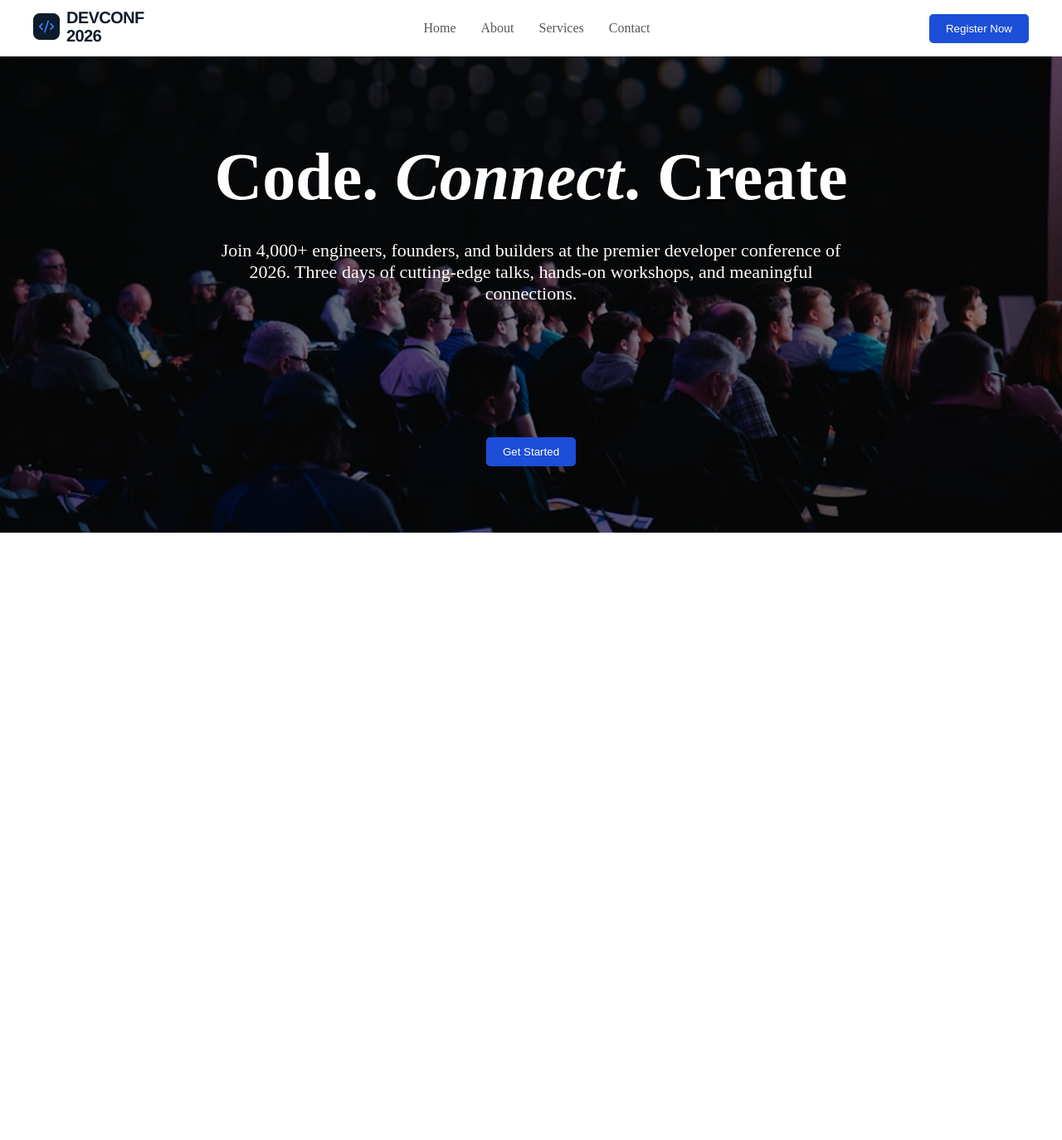
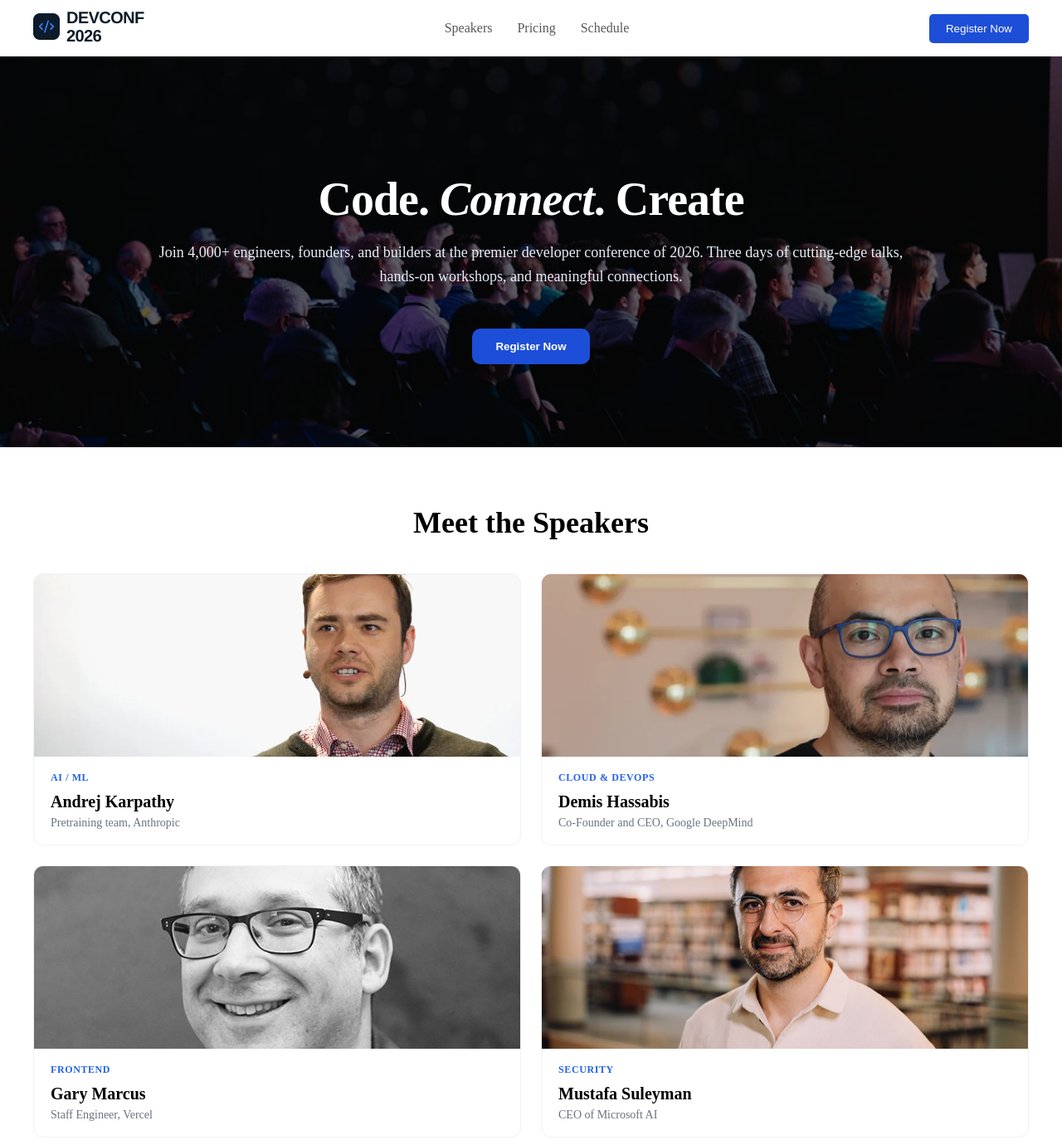
Before and after one commit to AyrinTithi/b14-a01, a plain HTML site: page index.html in a window 1280 px wide. Shown: the whole page at 83% size. Before the commit the page ends 800 px from the top, so only its background shows below. Drawn offline with Linux system fonts and the light colour scheme.

Commit message:
Speaker section added

```diff
--- a/index.html
+++ b/index.html
@@ -7,33 +7,92 @@
     <link rel="stylesheet" href="./style.css">
 </head>
 <body>
-    <div class="navbar-wapper">
-        <div class="container">
-            <div class="navbar">
+    <header class="navbar-wapper">
+        <div class="container navbar">
             <div class="logo">
                 <img src="./assets/logo.png" alt="logo">
             </div>
 
-                <div class="menu">
-                    <a class="menu-link" href="#">Home</a>
-                    <a class="menu-link" href="#">About</a>
-                    <a class="menu-link" href="#">Services</a>
-                    <a class="menu-link" href="#">Contact</a>
+            <nav class="menu">
+                <a class="menu-link" href="#">Speakers</a>
+                <a class="menu-link" href="#pricing">Pricing</a>
+                <a class="menu-link" href="#">Schedule</a>
+            </nav>
+
+            <button class="common-button">Register Now</button>
+        </div>
+    </header>
+
+    <section class="banner">
+        <div class="banner-overlay">
+            <div class="banner-content">
+                <h1 class="banner-title">Code. <em>Connect</em>. Create</h1>
+                <p class="banner-description">Join 4,000+ engineers, founders, and builders at the premier developer conference of 2026. Three days of cutting-edge talks, hands-on workshops, and meaningful connections.</p>
+                <button class="common-button button-large">Register Now</button>
+            </div>
+        </div>
+    </section>
+
+    <section class="section speakers">
+        <div class="container">
+            <div class="section-header">
+                <h2 class="section-title">Meet the Speakers</h2>
             </div>
 
-                <button class="common-button">Register Now</button>
+            <div class="grid">
+                <div class="grid-item">
+                    <div class="card">
+                        <div class="card-thumbnail">
+                            <img class="card-image" src="./assets/andrej.png" alt="Andrej Karpathy">
+                        </div>
+                        <div class="card-content">
+                            <div class="card-category">AI / ML</div>
+                            <h3 class="card-title">Andrej Karpathy</h3>
+                            <p class="designation">Pretraining team, Anthropic</p>
                         </div>
                     </div>
                 </div>
 
-    <div class="banner">
-        <div class="banner-overlay">
-            <div class="banner-content">
-                <h2 class="banner-title">Code. <em>Connect</em>. Create</h2>
-                <p class="banner-description">Join 4,000+ engineers, founders, and builders at the premier developer conference of 2026. Three days of cutting-edge talks, hands-on workshops, and meaningful connections.</p>
-                <button class="common-button">Get Started</button>
+                <div class="grid-item">
+                    <div class="card">
+                        <div class="card-thumbnail">
+                            <img class="card-image" src="./assets/demis.png" alt="Demis Hassabis">
+                        </div>
+                        <div class="card-content">
+                            <div class="card-category">Cloud & DevOps</div>
+                            <h3 class="card-title">Demis Hassabis</h3>
+                            <p class="designation">Co-Founder and CEO, Google DeepMind</p>
                         </div>
                     </div>
                 </div>
+
+                <div class="grid-item">
+                    <div class="card">
+                        <div class="card-thumbnail">
+                            <img class="card-image" src="./assets/gary.png" alt="Gary Marcus">
+                        </div>
+                        <div class="card-content">
+                            <div class="card-category">Frontend</div>
+                            <h3 class="card-title">Gary Marcus</h3>
+                            <p class="designation">Staff Engineer, Vercel</p>
+                        </div>
+                    </div>
+                </div>
+
+                <div class="grid-item">
+                    <div class="card">
+                        <div class="card-thumbnail">
+                            <img class="card-image" src="./assets/mustafa.png" alt="Mustafa Suleyman">
+                        </div>
+                        <div class="card-content">
+                            <div class="card-category">Security</div>
+                            <h3 class="card-title">Mustafa Suleyman</h3>
+                            <p class="designation">CEO of Microsoft AI</p>
+                        </div>
+                    </div>
+                </div>
+            </div>
+        </div>
+    </section>
 </body>
 </html>
--- a/style.css
+++ b/style.css
@@ -44,6 +44,13 @@ body {
     border-radius: 5px;
 }
 
+.button-large {
+    padding: 14px 28px;
+    border-radius: 10px;
+    font-weight: 600;
+    margin-top: 20px;
+}
+
 .banner {
     background-image: url('./assets/banner.jpg');
     background-size: cover;
@@ -51,26 +58,97 @@ body {
 }
 
 .banner-overlay {
-    background-color: rgba(0, 0, 0, 0.5);
-    padding: 100px 0 80px 0;
+    background-color: rgba(0, 0, 0, 0.6);
+    padding: 140px 0 100px 0;
+
 }
 
 .banner-content {
     text-align: center;
     color: #fff;
-    max-width: 780px;
+    max-width: 900px;
     margin: 0 auto;
 }
 
 .banner-title {
     color: #fff;
-    font-size: 80px;
-    font-weight: bold;
+    font-size: 56px;
+    font-weight: 800;
+    letter-spacing: -1px;
 }
 
+.banner-title em { font-style: italic; }
+
 .banner-description {
-    color: #fff;
-    font-size: 22px;
-    margin-top: 30px;
-    margin-bottom: 160px;
+    color: #E6EDF8;
+    font-size: 18px;
+    margin-top: 18px;
+    margin-bottom: 28px;
+    line-height: 1.6;
 }
+
+.section {
+    padding: 70px 0;
+}
+
+.section-header {
+    text-align: center;
+    margin-bottom: 40px;
+}
+.section-title {
+    font-size: 36px;
+    margin: 0;
+    font-weight: 800;
+}
+.section-sub {
+    color: #6B7280; margin-top: 8px; }
+
+.grid {
+    display: grid;
+    gap: 24px;
+    grid-template-columns: repeat(2, 1fr);
+}
+
+.card {
+    background: #fff;
+    border-radius: 12px;
+    overflow: hidden;
+    border: 1px solid #eef2f7;
+}
+
+.card-thumbnail {
+    width: 100%;
+    height: 220px;
+    overflow: hidden;
+}
+
+.card-image {
+    width: 100%;
+    height: 100%;
+    object-fit: cover;
+    display: block;
+}
+
+.card-content {
+    padding: 18px 20px;
+}
+
+.card-category {
+    color: #2563EB;
+    font-size: 12px;
+    font-weight: 700;
+    text-transform: uppercase;
+    letter-spacing: .6px;
+}
+
+.card-title {
+    font-size: 20px;
+    font-weight: 700;
+    margin: 10px 0 6px 0;
+}
+
+.designation {
+    color: #6B7280;
+    font-size: 14px;
+    margin: 0;
+}
```
Lines whose indentation alone changed are shown as unchanged.
